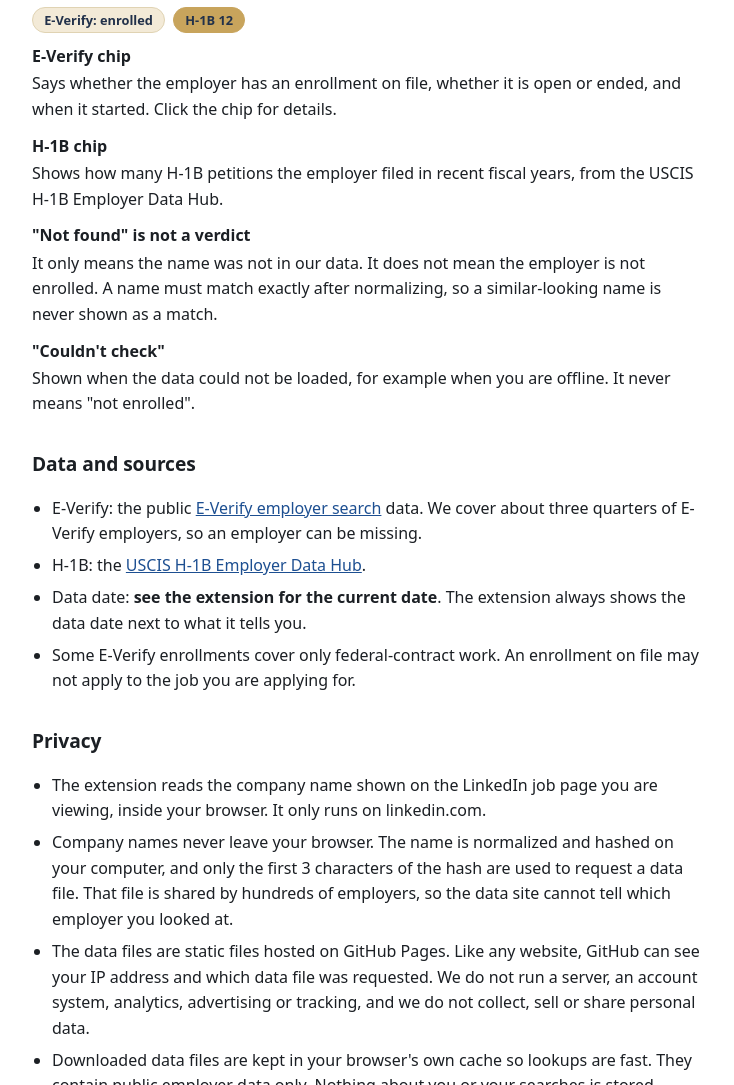
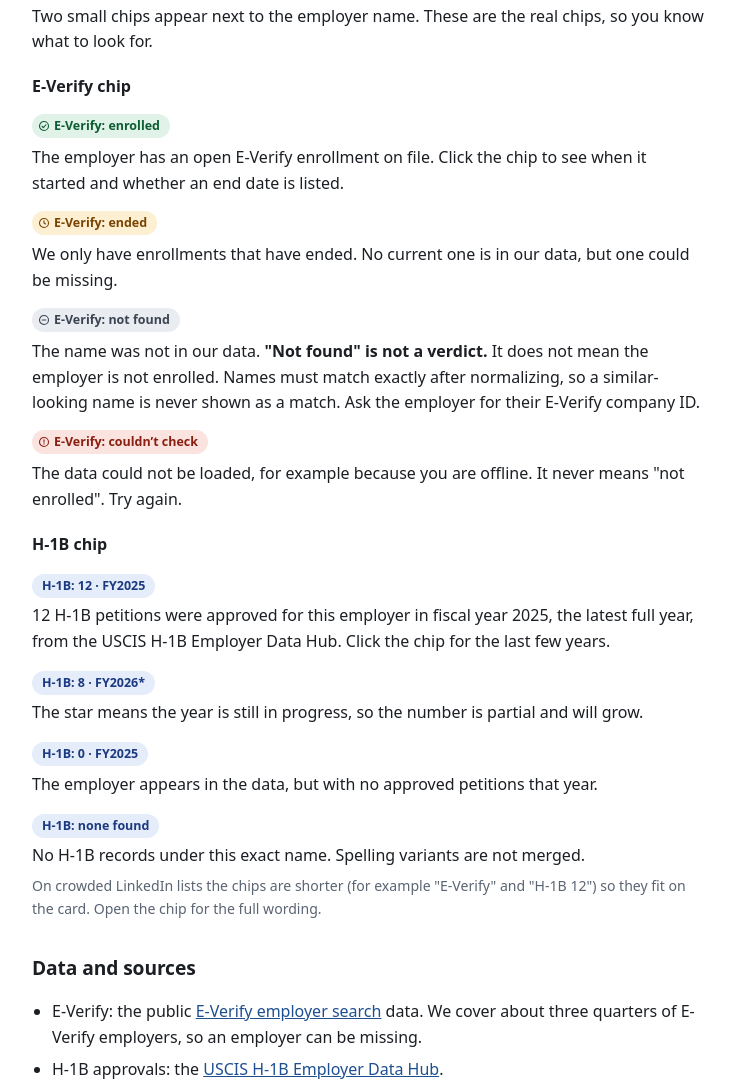
Before and after one commit to Markplowwright/opt-employer-checker, a browser extension: page site/index.html in a window 1280 px wide. Shown: the part 480-1565 px from the top of the page, without its empty margins (272-1006 px from the left). Drawn offline with Linux system fonts and the light colour scheme; no server answers.

Commit message:
About page: show the real chips for every state and explain what each one means (H-1B number, partial year, not found, couldn't check)
Co-Authored-By: Claude Sonnet 5.5 <noreply@anthropic.com>
Claude-Session: https://claude.ai/code/session_01R1jdSr1tNN1cW3DL1icgdx

```diff
--- a/site/index.html
+++ b/site/index.html
@@ -23,9 +23,12 @@ p,li{margin:.4rem 0}
 ul{padding-left:1.25rem}
 a{color:#1d4f91}
 .note{background:#f6f1e4;border:1px solid #e4d7b5;border-radius:10px;padding:.8rem 1rem;margin:1.2rem 0}
-.chips{display:flex;flex-wrap:wrap;gap:.5rem;margin:.6rem 0}
-.chip{display:inline-flex;align-items:center;height:26px;padding:0 .7rem;border-radius:13px;font-size:.8rem;font-weight:600;background:var(--ivory);color:var(--navy);border:1px solid #e0d3b3}
-.chip.b{background:var(--brass);border-color:var(--brass)}
+.chip{display:inline-flex;align-items:center;gap:4px;height:24px;padding:0 10px;border-radius:999px;font-size:.78rem;font-weight:600;white-space:nowrap}
+.chip svg{margin-left:-4px}
+.chip.h{background:#e6edfa;color:#1b3a80}.chip.ok{background:#e1f3e8;color:#0d5c33}.chip.ended{background:#fcefd2;color:#7a4300}.chip.none{background:#e9ecf0;color:#3b4450}.chip.error{background:#fbe3df;color:#8a1f11}
+h3{font-size:1rem;margin:1.2rem 0 .2rem}
+.chipdoc dt{margin-top:.9rem}.chipdoc dd{margin-top:.35rem}
+.sm{font-size:.88rem;color:var(--muted)}
 dl{margin:.4rem 0}
 dt{font-weight:700;margin-top:.7rem}
 dd{margin:.1rem 0 0}
@@ -49,22 +52,37 @@ code{background:#f1f3f6;padding:.05rem .3rem;border-radius:4px;font-size:.9em}
   <div class="note"><strong>Please read:</strong> this tool cannot guarantee that an employer will sign an I-983, and it is not legal advice. Your DSO is the authority. Ask your DSO.</div>
 
   <h2>What you see on LinkedIn</h2>
-  <div class="chips"><span class="chip">E-Verify: enrolled</span><span class="chip b">H-1B 12</span></div>
-  <dl>
-    <dt>E-Verify chip</dt>
-    <dd>Says whether the employer has an enrollment on file, whether it is open or ended, and when it started. Click the chip for details.</dd>
-    <dt>H-1B chip</dt>
-    <dd>Shows how many H-1B petitions the employer filed in recent fiscal years, from the USCIS H-1B Employer Data Hub.</dd>
-    <dt>"Not found" is not a verdict</dt>
-    <dd>It only means the name was not in our data. It does not mean the employer is not enrolled. A name must match exactly after normalizing, so a similar-looking name is never shown as a match.</dd>
-    <dt>"Couldn't check"</dt>
-    <dd>Shown when the data could not be loaded, for example when you are offline. It never means "not enrolled".</dd>
+  <p>Two small chips appear next to the employer name. These are the real chips, so you know what to look for.</p>
+
+  <h3>E-Verify chip</h3>
+  <dl class="chipdoc">
+    <dt><span class="chip ok"><svg width="12" height="12" viewBox="0 0 24 24" fill="none" stroke="currentColor" stroke-width="2.2" stroke-linecap="round" stroke-linejoin="round" aria-hidden="true"><circle cx="12" cy="12" r="9"/><path d="M8 12.5l2.8 2.8L16 9.5"/></svg>E-Verify: enrolled</span></dt>
+    <dd>The employer has an open E-Verify enrollment on file. Click the chip to see when it started and whether an end date is listed.</dd>
+    <dt><span class="chip ended"><svg width="12" height="12" viewBox="0 0 24 24" fill="none" stroke="currentColor" stroke-width="2.2" stroke-linecap="round" stroke-linejoin="round" aria-hidden="true"><circle cx="12" cy="12" r="9"/><path d="M12 7.5V12l3 2"/></svg>E-Verify: ended</span></dt>
+    <dd>We only have enrollments that have ended. No current one is in our data, but one could be missing.</dd>
+    <dt><span class="chip none"><svg width="12" height="12" viewBox="0 0 24 24" fill="none" stroke="currentColor" stroke-width="2.2" stroke-linecap="round" stroke-linejoin="round" aria-hidden="true"><circle cx="12" cy="12" r="9"/><path d="M8.5 12h7"/></svg>E-Verify: not found</span></dt>
+    <dd>The name was not in our data. <strong>"Not found" is not a verdict.</strong> It does not mean the employer is not enrolled. Names must match exactly after normalizing, so a similar-looking name is never shown as a match. Ask the employer for their E-Verify company ID.</dd>
+    <dt><span class="chip error"><svg width="12" height="12" viewBox="0 0 24 24" fill="none" stroke="currentColor" stroke-width="2.2" stroke-linecap="round" stroke-linejoin="round" aria-hidden="true"><circle cx="12" cy="12" r="9"/><path d="M12 7.5v5"/><path d="M12 15.8v.4"/></svg>E-Verify: couldn’t check</span></dt>
+    <dd>The data could not be loaded, for example because you are offline. It never means "not enrolled". Try again.</dd>
   </dl>
 
-  <h2>Data and sources</h2>
+  <h3>H-1B chip</h3>
+  <dl class="chipdoc">
+    <dt><span class="chip h">H-1B: 12 · FY2025</span></dt>
+    <dd>12 H-1B petitions were approved for this employer in fiscal year 2025, the latest full year, from the USCIS H-1B Employer Data Hub. Click the chip for the last few years.</dd>
+    <dt><span class="chip h">H-1B: 8 · FY2026*</span></dt>
+    <dd>The star means the year is still in progress, so the number is partial and will grow.</dd>
+    <dt><span class="chip h">H-1B: 0 · FY2025</span></dt>
+    <dd>The employer appears in the data, but with no approved petitions that year.</dd>
+    <dt><span class="chip h">H-1B: none found</span></dt>
+    <dd>No H-1B records under this exact name. Spelling variants are not merged.</dd>
+  </dl>
+  <p class="sm">On crowded LinkedIn lists the chips are shorter (for example "E-Verify" and "H-1B 12") so they fit on the card. Open the chip for the full wording.</p>
+
+    <h2>Data and sources</h2>
   <ul>
     <li>E-Verify: the public <a href="https://www.e-verify.gov/e-verify-employer-search" rel="noopener">E-Verify employer search</a> data. We cover <span id="cov">about three quarters of</span> E-Verify employers, so an employer can be missing.</li>
-    <li>H-1B: the <a href="https://www.uscis.gov/tools/reports-and-studies/h-1b-employer-data-hub" rel="noopener">USCIS H-1B Employer Data Hub</a>.</li>
+    <li>H-1B approvals: the <a href="https://www.uscis.gov/tools/reports-and-studies/h-1b-employer-data-hub" rel="noopener">USCIS H-1B Employer Data Hub</a>.</li>
     <li>Data date: <strong id="dd">loading&hellip;</strong>. The extension always shows the data date next to what it tells you.</li>
     <li>Some E-Verify enrollments cover only federal-contract work. An enrollment on file may not apply to the job you are applying for.</li>
   </ul>
```
Also changed, not shown: extension/test/site.test.mjs (+1 -1 lines).
